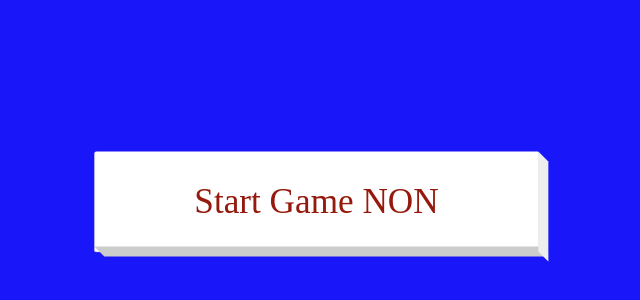
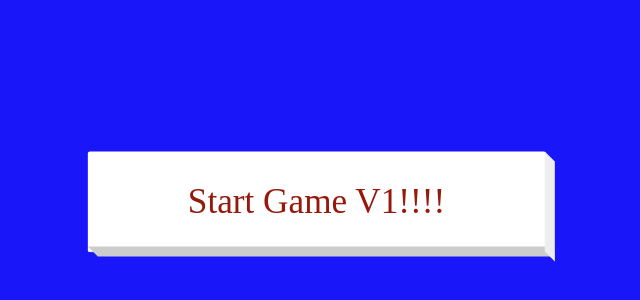
Before and after one commit to tanatworks/Geemu, a React (Create React App) app in the folder Tetris-V2/: page / in a window 1280 px wide. Shown: the part 198-498 px from the top of the page, without its empty margins (323-963 px from the left). Built offline with nearby package versions, Linux system fonts and the light colour scheme; a web font is replaced by a local one.

Commit message:
style: Update button text on StartPage to 'Start Game V1!!!!'

```diff
--- a/Tetris-V2/src/components/StartPage/index.js
+++ b/Tetris-V2/src/components/StartPage/index.js
@@ -73,7 +73,7 @@ const StartButton = styled.button`
 const StartPage = ({ startClick }) => {
     return (
         <StyledStartPage>
-            <StartButton onClick={startClick}>Start Game NON</StartButton>
+            <StartButton onClick={startClick}>Start Game V1!!!!</StartButton>
         </StyledStartPage>
     );
 };
```
